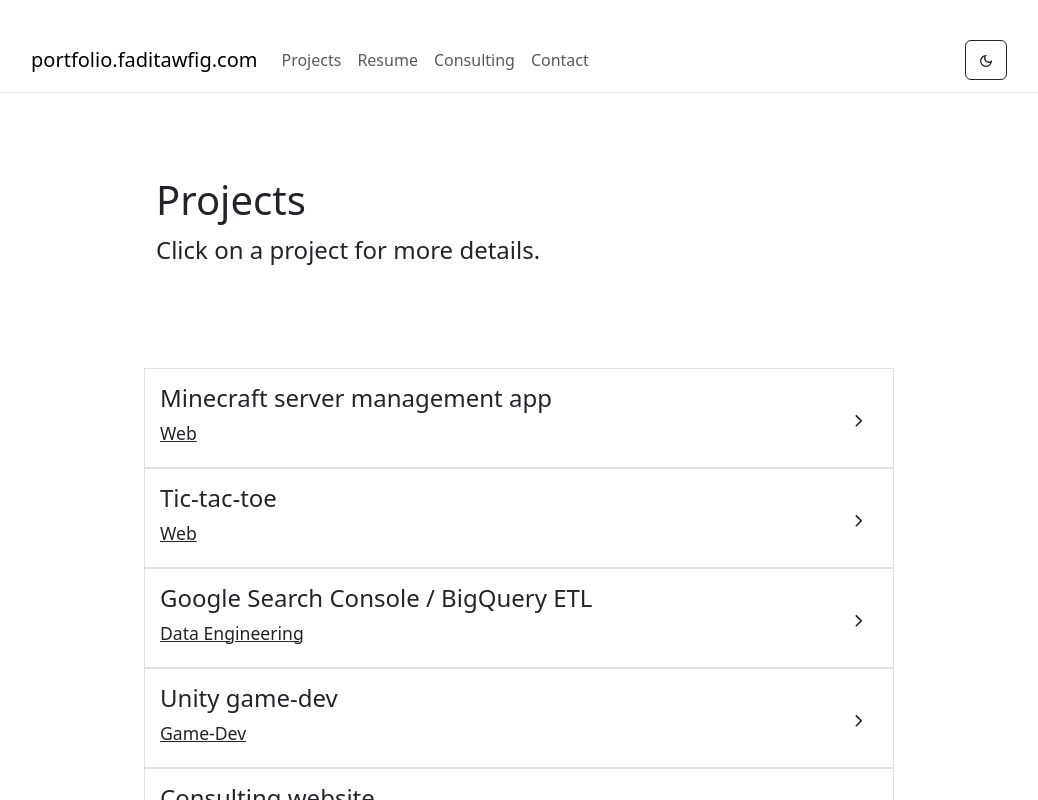
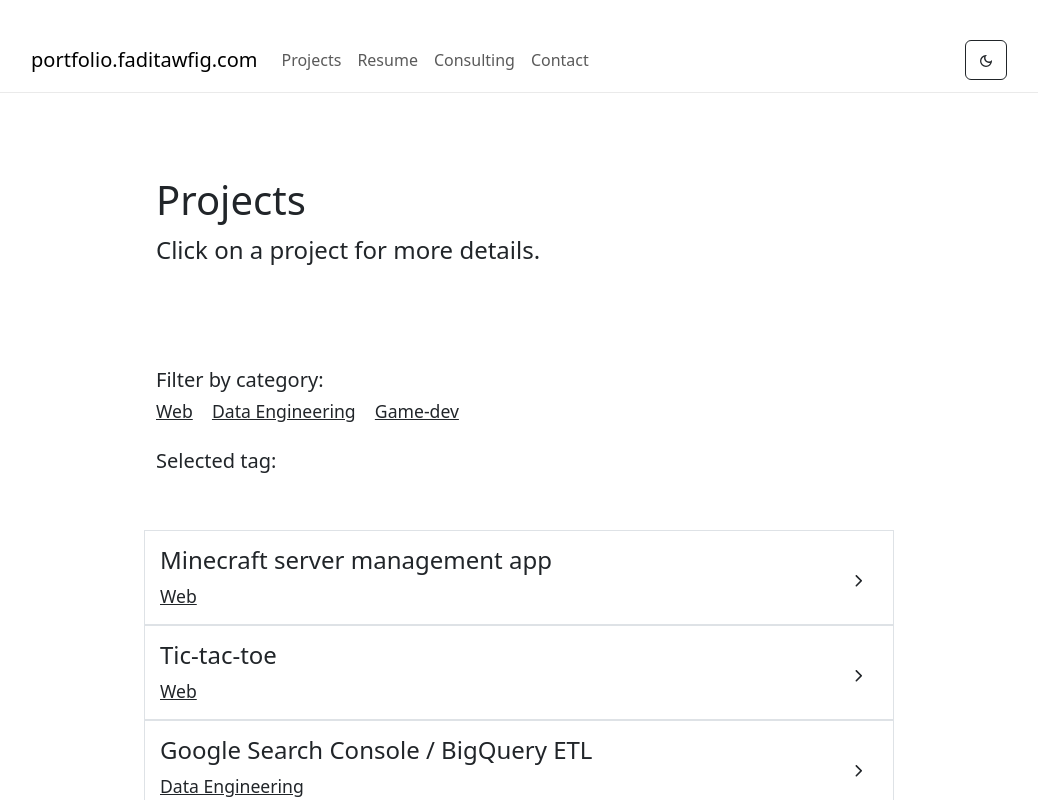
Before and after one commit to Ftawfig/portfolio.faditawfig.com, a Next.js app: page /projects in a window 1280 px wide. Shown: the top 800 px of the page, without its empty margins (121-1159 px from the left). Built offline with nearby package versions, Linux system fonts and the light colour scheme.

Commit message:
added filterable project list

```diff
--- a/pages/projects.tsx
+++ b/pages/projects.tsx
@@ -1,7 +1,7 @@
 import Link from 'next/link';
 import React from 'react';
 import { useEffect, useState } from 'react';
-import { Container, ListGroup } from 'react-bootstrap';
+import { Container, ListGroup, ListGroupItem } from 'react-bootstrap';
 import { Row, Col } from 'react-bootstrap';
 import { IoIosArrowForward, IoIosArrowDown } from "react-icons/io";
 
@@ -31,6 +31,59 @@ function Project({ props, children }) {
 }
 
 export default function Projects() {
+    // Tags used for filtering the project list
+    const [tags, setTags] = useState(["Web", "Data Engineering", "Game-dev"]);
+
+    // The currently selected tag. When set to null all tags will be displayed.
+    const [selectedTag, setSelectedTag] = useState(null);
+
+    // List of project components to display: each project has a "cat" used for filtering
+    const [projects, setProjects] = useState([
+        {cat : "Web", prj :
+            <Project props={{title: "Minecraft server management app", category: "Web"}}>
+                Hosted on Google Compute Engine.
+            </Project>
+        }
+        ,{cat : "Web", prj :
+            <Project props={{title: "Tic-tac-toe", category: "Web"}}>
+                A tic-tac-toe game built with React.
+            </Project>}
+        ,{cat : "Data Engineering", prj :
+            <Project props={{title: "Google Search Console / BigQuery ETL", category: "Data Engineering"}}>
+                ETL pipeline to load Google Search Console data into BigQuery.
+            </Project>
+        }
+        ,{cat : "Game-dev", prj :
+            <Project props={{title: "Unity game-dev", category: "Game-dev"}}>
+                A 3D game built with Unity.
+            </Project>
+        }
+        ,{cat : "Web", prj :
+            <Project props={{title: "Consulting website", category: "Web"}}>
+                A consulting website built with WordPress.
+                <br/><br/>Link: <Link href="https://faditawfig.com">faditawfig.com</Link>
+            </Project>
+        }
+        ,{cat: "Web", prj: <Project props={{title: "this.portfolio", category: "Web"}}>
+            Portfolio website to highlight my personal projects and resume. Built with React / Next.js. Hosted using Google Cloud Run.
+
+            <h5>Features:</h5>
+            <ul>
+                <li>Global dark-mode toggle with system-default detection</li>
+                <li>FIlterable projects and resume pages</li>
+            </ul>
+            <br/><br/>Link: <Link href="/">portfolio.faditawfig.com</Link>
+        </Project>}
+    ]);
+
+    const selectTag = (tag) => {
+        if (selectedTag === tag) {
+            setSelectedTag(null);
+        } else {
+            setSelectedTag(tag);
+        }
+    };
+
     return (
         <>
             <Container className="hero">
@@ -40,15 +93,28 @@ export default function Projects() {
                 </div>
             </Container>
             <Container className="main">
+                <Container className="tags">
+                    <h5>Filter by category: </h5>
+                    {
+                        tags.map((tag, i) => {
+                            return <> <a onClick={() => selectTag(tag)}><h4 className="project-category">{tag}</h4></a> </>;
+                        })
+                    }
+                </Container>
+                <Container className="tags">
+                    <h5>Selected tag: </h5>
+                        <h4 className="project-category">{selectedTag}</h4>
+                </Container>
                 <ListGroup>
-            <Project props={{title: "Minecraft server management app", category: "Web"}}>Hosted on Google Compute Engine.</Project>
-            <Project props={{title: "Tic-tac-toe", category: "Web"}}>A tic-tac-toe game built with React.</Project>
-            <Project props={{title: "Google Search Console / BigQuery ETL", category: "Data Engineering"}}>ETL pipeline to load Google Search Console data into BigQuery.</Project>
-            <Project props={{title: "Unity game-dev", category: "Game-Dev"}}>A 3D game built with Unity.</Project>
-            <Project props={{title: "Consulting website", category: "Web"}}>
-                A consulting website built with WordPress.
-                <br/><br/>Link: <Link href="https://faditawfig.com">faditawfig.com</Link>
-            </Project>
+                    {
+                        // filter the project list: only return each project if the selected tag is null or the selected tag matches the projects tag
+                        projects.map((project, i) => {
+                            if (selectedTag === null || selectedTag === project.cat)
+                            {
+                                return project.prj;
+                            }
+                        })
+                    }
                 </ListGroup>
             </Container>
         </>
--- a/styles/globals.css
+++ b/styles/globals.css
@@ -77,10 +77,12 @@
 }
 
 .project-category {
+    display: inline;
     margin-top: 10px;
     font-size: 1.1rem;
     font-weight: 300;
     text-decoration: underline;
+    padding-right: 15px;
 }
 
 .project-description {
@@ -96,3 +98,7 @@
     height: 100%;
     padding: 0px;
 }
+
+.tags {
+    margin-bottom: 25px;
+}
```
Lines whose indentation alone changed are shown as unchanged.
